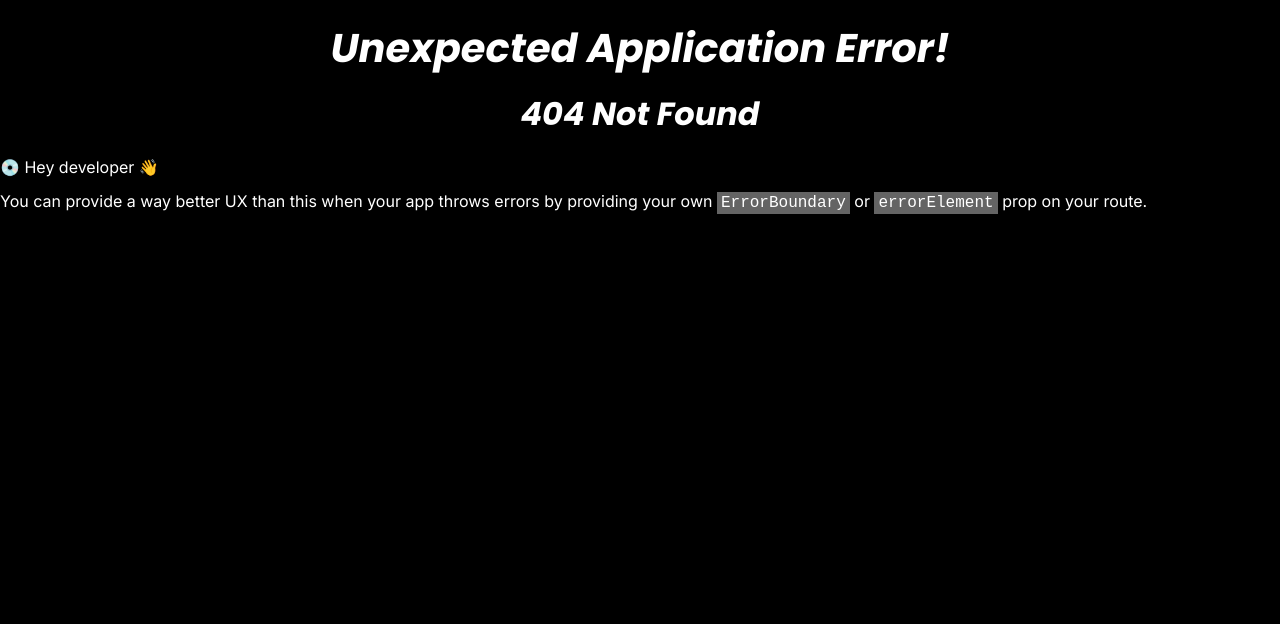
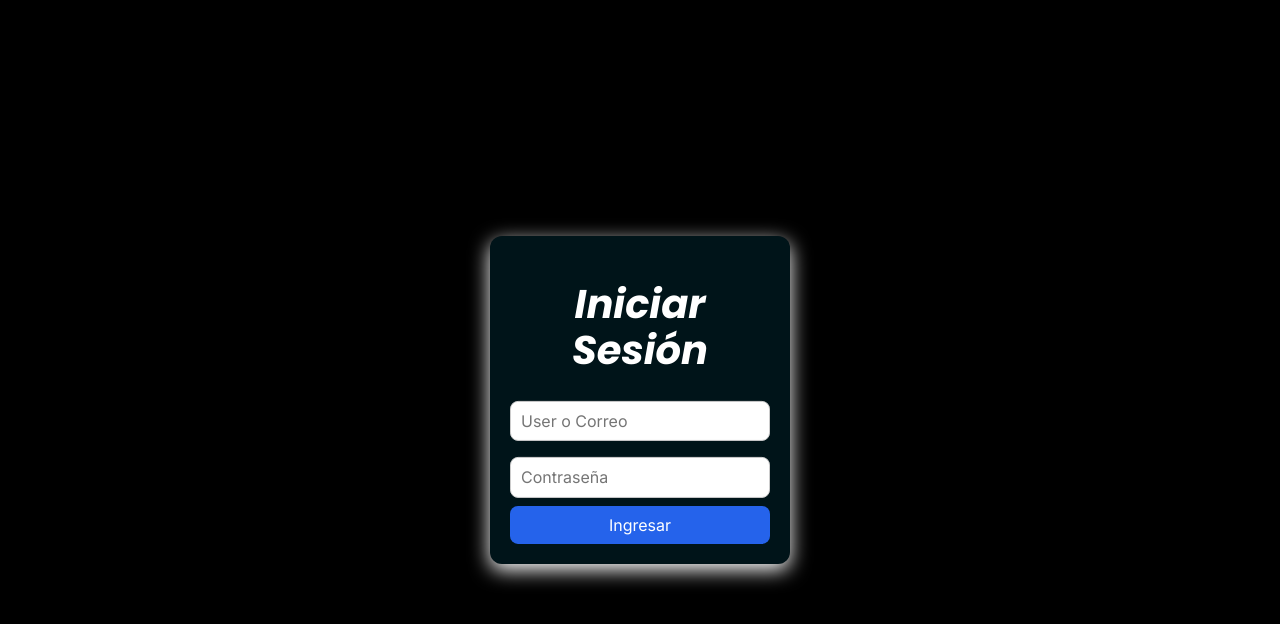
Before and after one commit to hatorob/portafolio2025, a React (Vite) app: page /login in a window 1280 px wide. Before the commit this address had no page. Shown: the top 624 px of the page. Built offline with nearby package versions, Linux system fonts and the light colour scheme.

Commit message:
HT: creo inicio de sesion para la pagina admin de mi portafolio, ya con authStore y ya funcional

```diff
--- a/package.json
+++ b/package.json
@@ -15,7 +15,8 @@
     "react": "^19.1.1",
     "react-dom": "^19.1.1",
     "react-icons": "^5.5.0",
-    "react-router-dom": "^7.8.2"
+    "react-router-dom": "^7.8.2",
+    "zustand": "^5.0.8"
   },
   "devDependencies": {
     "@eslint/js": "^9.33.0",
--- /dev/null
+++ b/src/admin/pages/HomeAdmin/HomeAdmin.tsx
@@ -0,0 +1,6 @@
+
+export const HomeAdmin = () => {
+  return (
+    <div>HomeAdmin</div>
+  )
+}
--- a/src/layouts/PrivateLayout.tsx
+++ b/src/layouts/PrivateLayout.tsx
@@ -1,6 +1,14 @@
+import { Navigate, Outlet } from "react-router-dom"
+import { AuthStore } from "../store/AuthStore"
 
 export const PrivateLayout = () => {
+
+  const { isAuthenticated } = AuthStore();
   return (
-    <div>PrivateLayout</div>
+    (isAuthenticated) ?
+      <div>
+        <Outlet />
+      </div>
+    : <Navigate to="/login" />
   )
 }
--- /dev/null
+++ b/src/pages/Login/Login.scss
@@ -0,0 +1,53 @@
+@use '../../styles/base//variables' as v;
+@use '../../styles/base/mixins' as m;
+
+.login-container {
+    width: 300px;
+    position: absolute;
+    top: 50%;
+    left: 50%;
+    transform: translate(-50%, -50%);
+    background: rgba($color: v.$azul, $alpha: 0.1);
+    padding: 20px;
+    border-radius: 12px;
+    box-shadow: 0 6px 20px v.$azul;
+    animation: glow 5s infinite alternate ease-in-out;
+}
+
+.login-container h2 {
+    color: v.$blanco;
+    text-align: center;
+    margin-bottom: 20px;
+}
+
+.login-container input {
+    width: 100%;
+    padding: 10px;
+    margin: 8px 0;
+    border: 1px solid #ccc;
+    border-radius: 8px;
+}
+
+.login-container button {
+    width: 100%;
+    padding: 10px;
+    background: #2563eb;
+    color: #fff;
+    border: none;
+    border-radius: 8px;
+    cursor: pointer;
+}
+
+.login-container button:hover {
+    background: #1d4ed8;
+}
+
+/* Animación */
+@keyframes skeleton-loading {
+  0% {
+    background-position: 200% 0;
+  }
+  100% {
+    background-position: -200% 0;
+  }
+}
--- /dev/null
+++ b/src/pages/Login/Login.tsx
@@ -0,0 +1,56 @@
+import { useState } from 'react';
+import { apiRequest } from '../../utils/apiRequest';
+import './Login.scss';
+import { AuthStore } from '../../store/AuthStore';
+import { useNavigate } from 'react-router-dom';
+
+export const Login = () => {
+
+    const { login } = AuthStore();
+    const [email, setEmail] = useState<string>("");
+    const [password, setPassword] = useState<string>("");
+    const navigate = useNavigate();
+
+    const handleLogin = async(e) => {
+        e.preventDefault();
+        try {
+            const userLogin = await apiRequest({
+                url: "http://localhost:3000/api/auth/login",
+                method: "POST",
+                params: {
+                    email,
+                    password
+                }
+            });
+            if(!userLogin) return;
+            login(userLogin);
+            navigate("/admin");
+        } catch (error) {
+            alert(error);
+        }
+    }
+
+    return (
+        <div className="login-container">
+            <h2>Iniciar Sesión</h2>
+            <form>
+                <input
+                    type="email"
+                    placeholder="User o Correo"
+                    onChange={(e) => setEmail(e.target.value)}
+                    required
+                />
+                <input
+                    type="password"
+                    placeholder="Contraseña"
+                    onChange={(e) => setPassword(e.target.value)}
+                    required
+                />
+                <button
+                    type="submit"
+                    onClick={ (e) => handleLogin(e) }
+                >Ingresar</button>
+            </form>
+        </div>
+    )
+}
--- /dev/null
+++ b/src/store/AuthStore.tsx
@@ -0,0 +1,30 @@
+
+import { create } from 'zustand';
+import { persist } from 'zustand/middleware';
+
+type UserData = {
+    email: string;
+    token: string;
+    user: string;
+}
+
+interface AuthState {
+  user: UserData | null;
+  isAuthenticated: boolean;
+  login: (userData: UserData) => void;
+  logout: () => void;
+}
+
+export const AuthStore = create<AuthState>()(
+  persist(
+    (set) => ({
+      user: null,
+      isAuthenticated: false,
+      login: (userData) => set({ user: userData, isAuthenticated: true }),
+      logout: () => set({ user: null, isAuthenticated: false }),
+    }),
+    {
+      name: 'auth-storage',
+    }
+  )
+);
--- /dev/null
+++ b/src/utils/apiRequest.ts
@@ -0,0 +1,55 @@
+type ParamsType = Record<string, string | number | string[] | File | null | undefined | boolean>;
+
+type Options = {
+    url: string;
+    method: string;
+    params?: ParamsType;
+    headers?: Record<string, string>;
+}
+
+export const apiRequest = async({
+    url,
+    method = "GET",
+    params = {},
+    headers = {}
+}:Options) => {
+
+    const queryParts: string[] = [];
+
+    const fetchOptions: RequestInit = {
+        method,
+        headers: {...headers}
+    }
+
+    if( method === "GET") {
+        for (const key in params) {
+          const value = params[key];
+
+          if (Array.isArray(value)) {
+            value.forEach((val) => {
+              queryParts.push(`${encodeURIComponent(key)}[]=${encodeURIComponent(val)}`);
+            });
+          } else if (value !== undefined && value !== null && !(value instanceof File)) {
+            queryParts.push(`${encodeURIComponent(key)}=${encodeURIComponent(value)}`);
+          }
+        }
+
+        if (queryParts.length > 0) {
+          url += `?${queryParts.join('&')}`;
+        }
+    }    else {
+        fetchOptions.headers = {
+            'Content-Type': 'application/json'
+        };
+        fetchOptions.body = JSON.stringify(params);
+    }
+
+    const response = await fetch(url, fetchOptions);
+    const data = await response.json();
+
+    if (!response.ok || data.success === false) {
+        throw new Error(data.message || 'Error desconocido');
+    }
+
+    return data;
+}
```
Also changed, not shown: src/router/index.tsx (+10 -4 lines), 1 other file (tests, documents, lock files or other folders).
